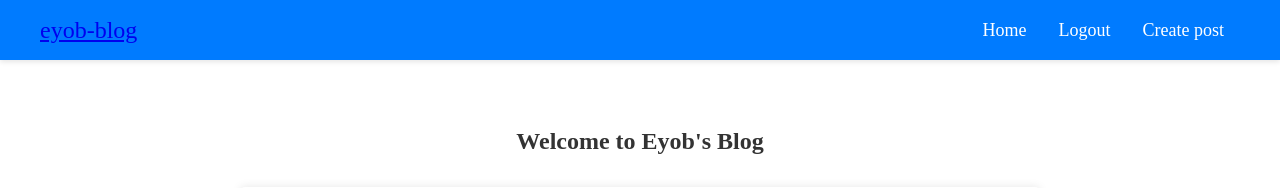
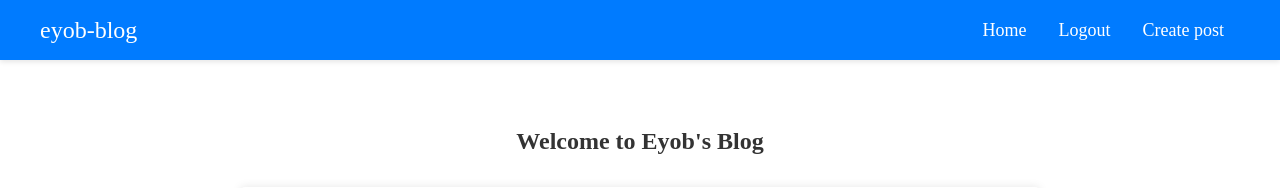
Before and after one commit to ecode-env/blog-byFlask, a Flask app: page / in a window 1280 px wide. Shown: the top 188 px of the page. Run offline with Flask 3, Linux system fonts and the light colour scheme; a user stored in the database is signed in; data comes from the database, SQL or seed files in the repository; some libraries are stand-ins or nearby versions.

Commit message:
for logo anchore

```diff
--- a/blog_website/static/styles.css
+++ b/blog_website/static/styles.css
@@ -21,7 +21,10 @@ body {
     box-shadow: 0 2px 5px rgba(0, 0, 0, 0.1);
     z-index: 1000;
 }
-
+.navbar .navbar-brand a{
+    text-decoration: none;
+    color: inherit;
+}
 .container {
     max-width: 1200px;
     margin: 0 auto;
```
